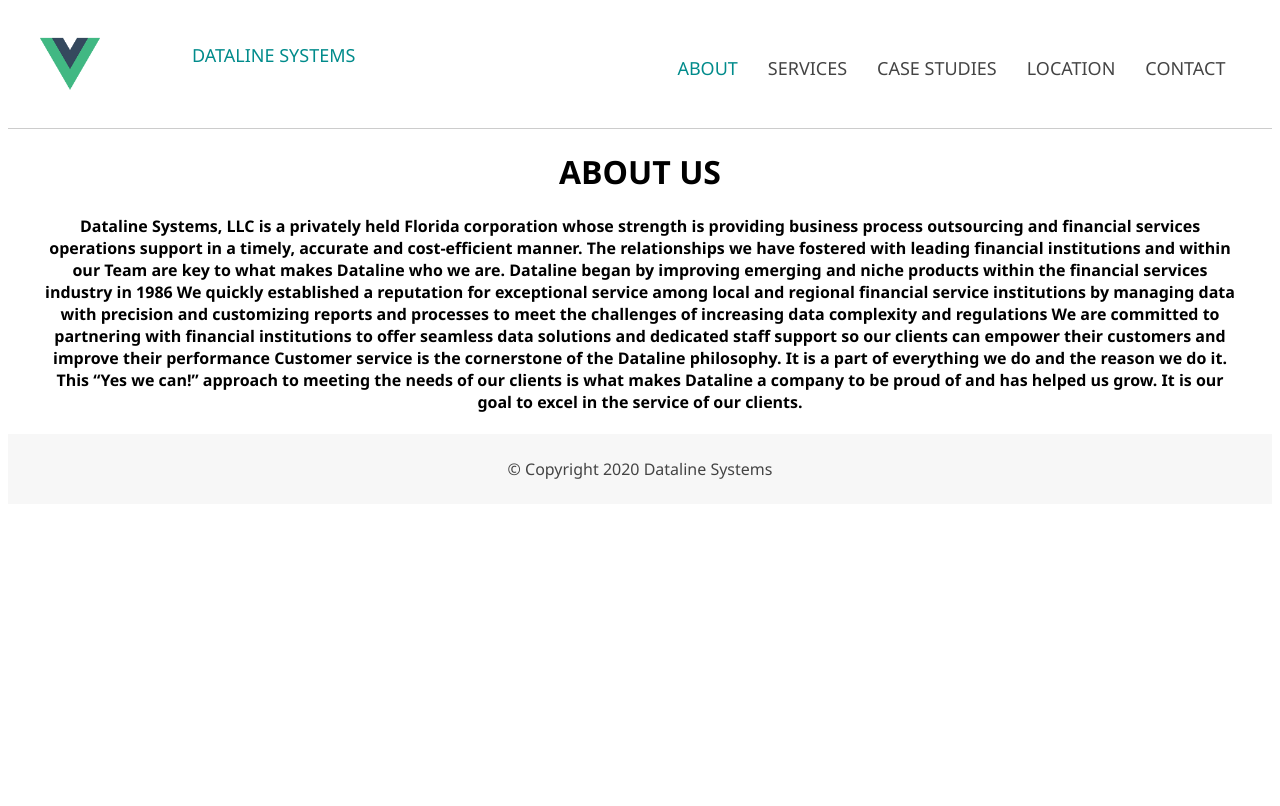
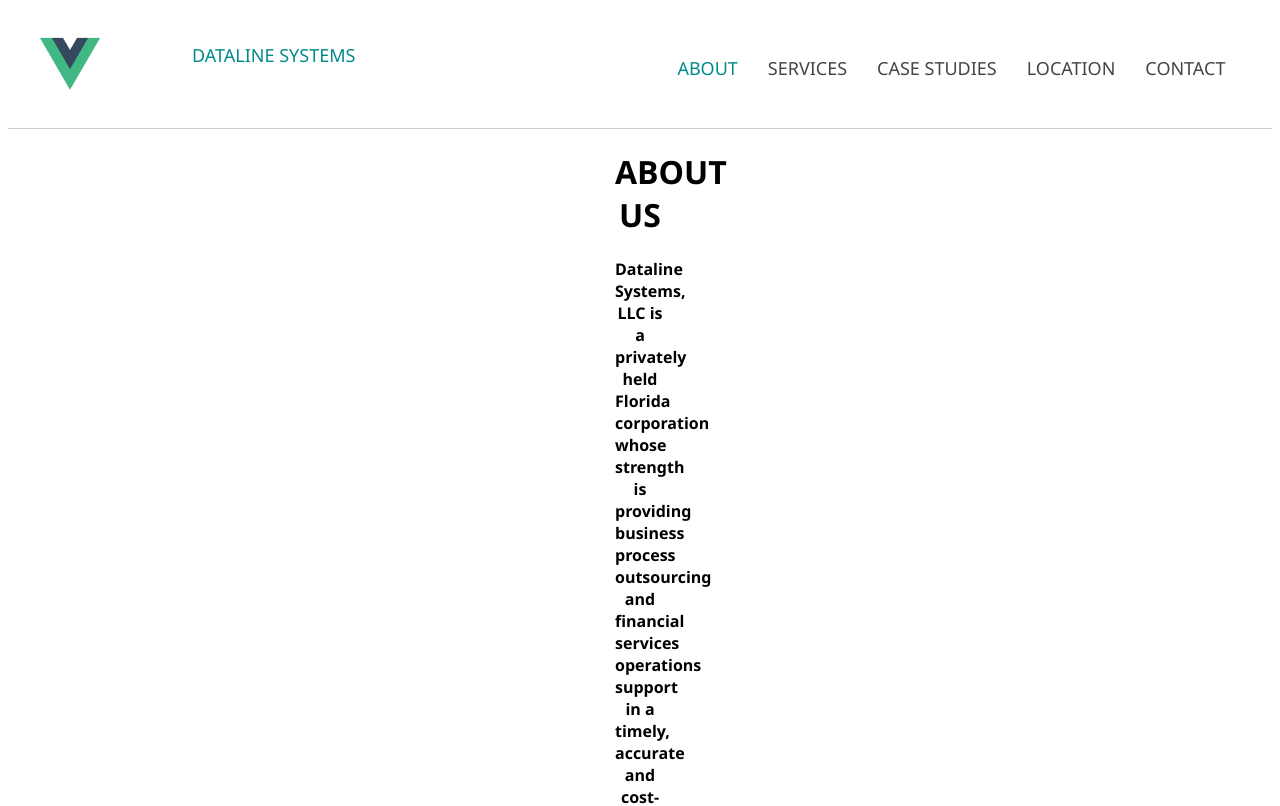
Before and after one commit to sdoylelambda/datalineFE, a Vue app: page /about in a window 1280 px wide. Shown: the top 806 px of the page. Built offline with nearby package versions, Linux system fonts and the light colour scheme; what vue-moment would draw is missing.

Commit message:
About page content.

```diff
--- a/src/components/pages/About.vue
+++ b/src/components/pages/About.vue
@@ -1,5 +1,5 @@
 <template>
-  <div class="center">
+  <div class="about">
     <h1>ABOUT US</h1>
     <h4>Dataline Systems, LLC is a privately held Florida corporation whose strength is providing business process outsourcing and financial services operations support in a timely, accurate and cost-efficient manner.  The relationships we have fostered with leading financial institutions and within our Team are key to what makes Dataline who we are.
 
```
